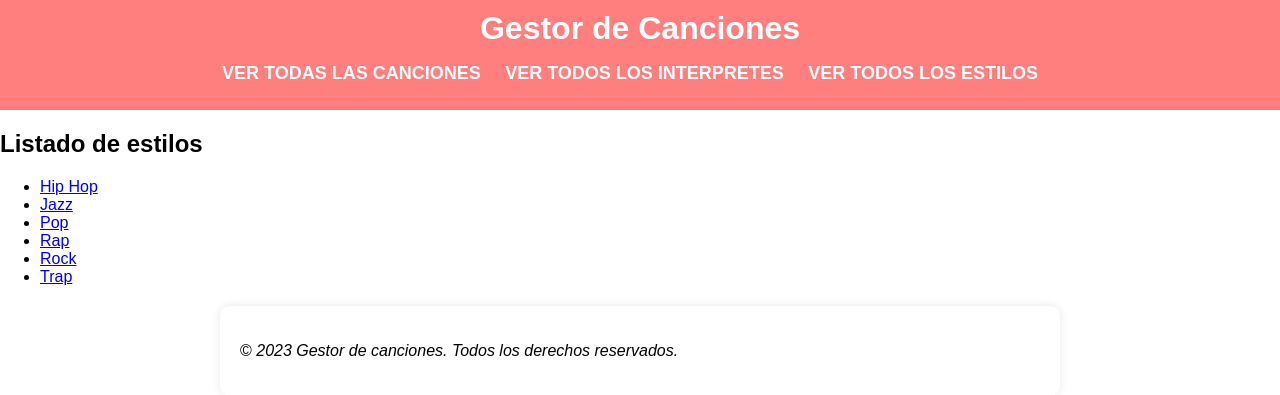
After one commit to JonAnderGallastegui/Proyecto-Iweb, a Django app: page /estilos/ in a window 1280 px wide. The commit adds this page. Shown: the top 395 px of the page. Run offline with Django 4.2, Linux system fonts and the light colour scheme; data comes from the database, SQL or seed files in the repository; both versions use the stored data as it was after the commit.

Commit message:
mas cambios

```diff
--- a/top100/appTop100/models.py
+++ b/top100/appTop100/models.py
@@ -17,5 +17,8 @@ class Cancion(models.Model):
     titulo = models.CharField(max_length=50)
     estilo = models.ForeignKey(Estilo, on_delete=models.CASCADE)
     interpretes = models.ManyToManyField(Interprete)
+    fecha_lanzamiento = models.DateField(default=None, null=True)
+    duracion = models.IntegerField(default=0)
+    posicion = models.IntegerField(default=0)
     def __str__(self):
         return self.titulo
--- a/top100/appTop100/static/css/estilos.css
+++ b/top100/appTop100/static/css/estilos.css
@@ -1,35 +1,61 @@
 body {
   font-family: Arial, sans-serif;
-  background-color: #f0f0f0;
   margin: 0;
+  padding: 0;
+  background-size: cover;
+  background-position: center center;
+  background-repeat: repeat;
+  background-color: rgba(255, 255, 255, 0.7);
+}
+
+header {
+  background-color: rgba(255, 0, 0, 0.500); /* Cambia el color a rojo */
+  color: rgb(255, 255, 255);
+  padding: 10px 0;
+  text-align: center;
+}
+
+header a {
+  background-color: rgba(255, 0, 0, 0);
+  color: rgb(255, 255, 255);
+  padding: 10px 0;
+  text-align: center;
+}
+
+header h1 {
+  margin: 0;
+}
+
+nav {
+  background-color: rgba(255, 0, 0, 0);
+  color: #ffffff;
+  text-align: center;
+  font-family: 'Helvetica', sans-serif;
+  text-transform: uppercase;
+}
+
+nav ul {
+  list-style-type: none;
   padding: 0;
 }
 
-#content {
-  text-align: left;
-  margin: 20px;
-  padding: 20px;
-  background-color: #fff;
-  box-shadow: 0 0 10px rgba(0, 0, 0, 0.1);
+nav ul li {
+  display: inline;
+  margin-right: 20px;
+  font-size: 18px;
 }
 
-h1 {
-  background-color: #007BFF;
-  color: #fff;
-  padding: 20px;
-  margin: 0;
-  text-align: center;
-}
-
-#content h2 {
-  color: #333;
-}
-
-a {
-  color: #007BFF;
+nav ul li a {
+  font-family: 'Arial', sans-serif;
+  font-weight: bold;
   text-decoration: none;
 }
 
-a:hover {
-  text-decoration: underline;
+footer {
+  max-width: 800px;
+  margin: 20px auto;
+  padding: 20px;
+  background-color: rgba(255, 255, 255, 0.786);
+  border-radius: 10px;
+  box-shadow: 0 0 10px rgba(0, 0, 0, 0.1);
 }
--- a/top100/appTop100/templates/base.html
+++ b/top100/appTop100/templates/base.html
@@ -6,9 +6,19 @@
         <link rel="stylesheet" href="{% static 'css/estilos.css' %}">
     </head>
     <body>
-        <div id="content">
-	     <h1>Gestor de Canciones</h1>
-            {% block contenido %}{% endblock %}
-        </div>
+        <header>
+            <h1>Gestor de Canciones</h1>
+            <nav>
+                <ul>
+                    <li><a href="{% url 'todas_canciones' %}">Ver todas las canciones</a></li>
+                    <li><a href="{% url 'todos_interpretes' %}">Ver todos los interpretes</a></li>
+                    <li><a href="{% url 'todos_estilos' %}">Ver todos los estilos</a></li>
+                </ul>
+            </nav>
+        </header>
+        {% block contenido %}{% endblock %}
+        <footer>
+            <p>&copy; <em>2023 Gestor de canciones. Todos los derechos reservados.</em></p>
+        </footer>
     </body>
 </html>
--- /dev/null
+++ b/top100/appTop100/templates/todosEstilos.html
@@ -0,0 +1,18 @@
+{% extends "base.html" %}
+
+{% block titulo %}Listado de estilos{% endblock %}
+
+{% block contenido %}
+<h2>Listado de estilos</h2>
+{% if lista_estilos %}
+        <ul>
+        {% for e in lista_estilos %}
+                <li>
+                <a href="{% url 'detail' e.id %}">{{ e.nombre}}</a>
+                </li>
+        {% endfor %}
+        </ul>
+{% else %}
+<p>No hay estilos creados.</p>
+{% endif %}
+{% endblock %}
--- a/top100/appTop100/urls.py
+++ b/top100/appTop100/urls.py
@@ -7,4 +7,7 @@ urlpatterns = [
     path('estilos/<int:estilo_id>/canciones', views.index_canciones, name='canciones'),
     path('canciones/<int:cancion_id>', views.show_cancion, name='cancion'),
     path('interpretes/<int:interprete_id>', views.show_interpretes, name='interprete'),
+    path('canciones/', views.index_todas_canciones, name='todas_canciones'),
+    path('interprete/', views.index_todos_interpretes, name='todos_interpretes'),
+    path('estilos/', views.index_todos_estilos, name='todos_estilos'),
 ]
--- a/top100/appTop100/views.py
+++ b/top100/appTop100/views.py
@@ -30,9 +30,26 @@ def index_canciones(request, estilo_id):
         context = {'estilo': estilo, 'canciones' : canciones }
         return render(request, 'canciones.html', context)
 
-#devuelve los detalles de una habilidad
+#devuelve los detalles de una cancion
 def show_cancion(request, cancion_id):
         cancion = get_object_or_404(Cancion, pk=cancion_id)
         interpretes = cancion.interpretes.all()
         context = { 'cancion': cancion, 'interpretes' : interpretes }
         return render(request, 'cancion.html', context)
+
+def index_todas_canciones(request):
+    canciones = get_list_or_404(Cancion.objects.order_by('titulo'))
+    context = {'canciones': canciones}
+    return render(request, 'todasCanciones.html', context)
+
+# En tu vista
+def index_todos_interpretes(request):
+    interpretes = get_list_or_404(Interprete.objects.order_by('nombre'))
+    context = {'interpretes': interpretes}
+    return render(request, 'todosInterpretes.html', context)
+
+#devuelve el listado de estilos
+def index_todos_estilos(request):
+        estilos  = get_list_or_404(Estilo.objects.order_by('nombre'))
+        context = {'lista_estilos': estilos }
+        return render(request, 'todosEstilos.html', context)
--- a/top100/top100/settings.py
+++ b/top100/top100/settings.py
@@ -29,7 +29,7 @@ DEBUG = True
 ALLOWED_HOSTS = []
 
 STATIC_URL = 'static/'
-STATICFILES_DIRS = [os.path.join(BASE_DIR, 'static')]
+STATICFILES_DIRS = [os.path.join(BASE_DIR, 'appTop100/static')]
 
 # Application definition
 
--- a/top100/top100/urls.py
+++ b/top100/top100/urls.py
@@ -18,6 +18,6 @@ from django.contrib import admin
 from django.urls import include, path
 
 urlpatterns = [
- path('appTop100/', include('appTop100.urls')),
+ path('', include('appTop100.urls')),
  path('admin/', admin.site.urls),
 ]
```
Also changed, not shown: top100/appTop100/templates/cancion.html (+9 -1 lines), top100/appTop100/templates/todasCanciones.html (added, +19 -0 lines), top100/appTop100/templates/todosInterpretes.html (added, +21 -0 lines), top100/appTop100/migrations/0002_cancion_duracion_cancion_fecha_lanzamiento_and_more.py (added), top100/db.sqlite3.
